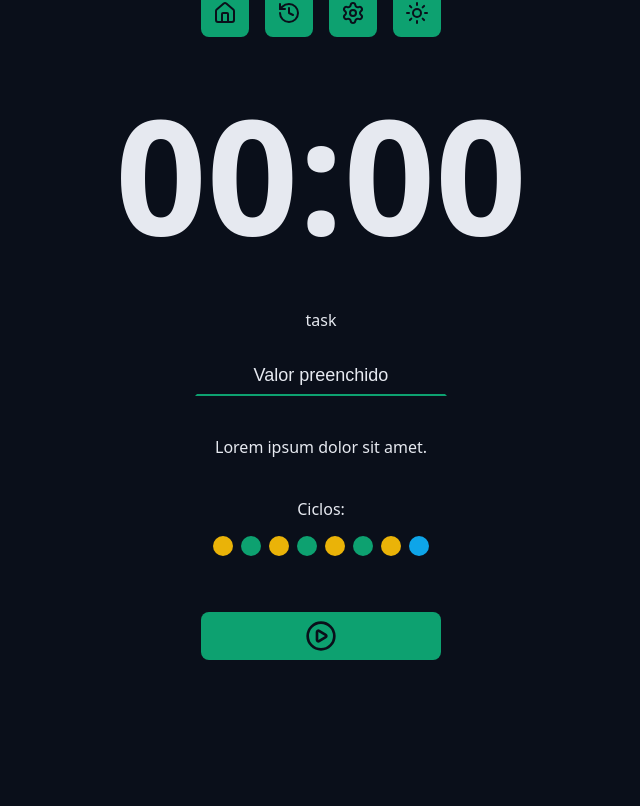
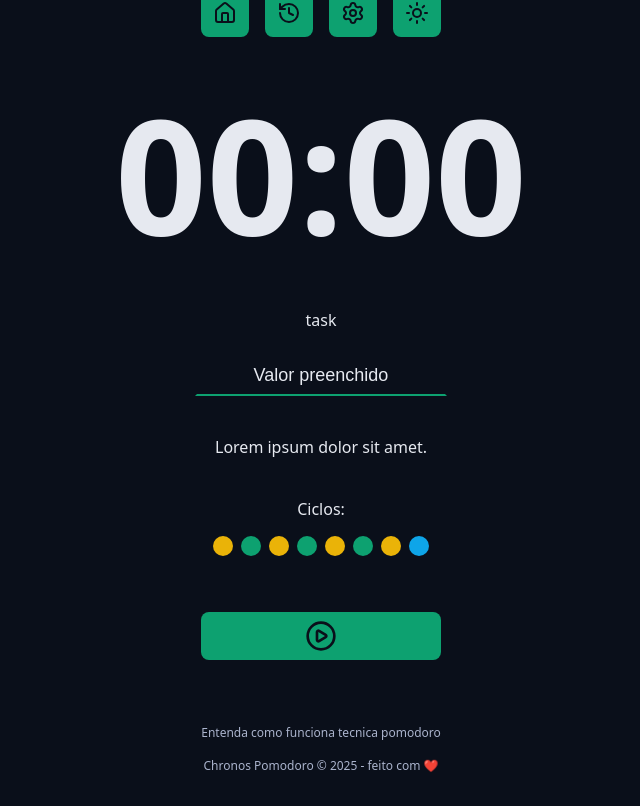
Before and after one commit to rodilon/chronos-pomodoro, a React app: page / in a window 1280 px wide. Shown: the part 232-1038 px from the top of the page, without its empty margins (319-959 px from the left). Before the commit the page ends 956 px from the top, so only its background shows below. Built offline with nearby package versions, Linux system fonts and the light colour scheme; the HTML template or start-up script is replaced by a standard one.

Commit message:
feat: cria componente de footer

```diff
--- a/src/App.tsx
+++ b/src/App.tsx
@@ -8,6 +8,7 @@
 import { Cycles } from './components/Cycles';
 import { DefaultButton } from './components/DefaultButton';
 import { CircleStopIcon, PlayCircleIcon } from 'lucide-react';
+import { Footer } from './components/Footer';
 
 export function App() {
   return (
@@ -50,6 +51,10 @@
           </div>
         </form>
       </Container>
+
+      <Container>
+        <Footer />
+      </Container>
     </>
   );
 }
--- /dev/null
+++ b/src/components/Footer/index.tsx
@@ -0,0 +1,12 @@
+import styles from './styles.module.css';
+
+export function Footer() {
+  return (
+    <footer className={styles.footer}>
+      <a href='#'>Entenda como funciona tecnica pomodoro</a>
+      <a href='#'>
+        Chronos Pomodoro &copy; {new Date().getFullYear()} - feito com ❤️
+      </a>
+    </footer>
+  );
+}
--- /dev/null
+++ b/src/components/Footer/styles.module.css
@@ -0,0 +1,18 @@
+.footer {
+  display: flex;
+  align-items: center;
+  justify-content: center;
+  flex-direction: column;
+  font-size: 1.2rem;
+  gap: 1.6rem;
+}
+
+.footer a {
+  color: var(--text-muted);
+  text-decoration: none;
+}
+
+.footer a:hover {
+  color: var(--text-muted);
+  text-decoration: underline;
+}
```
